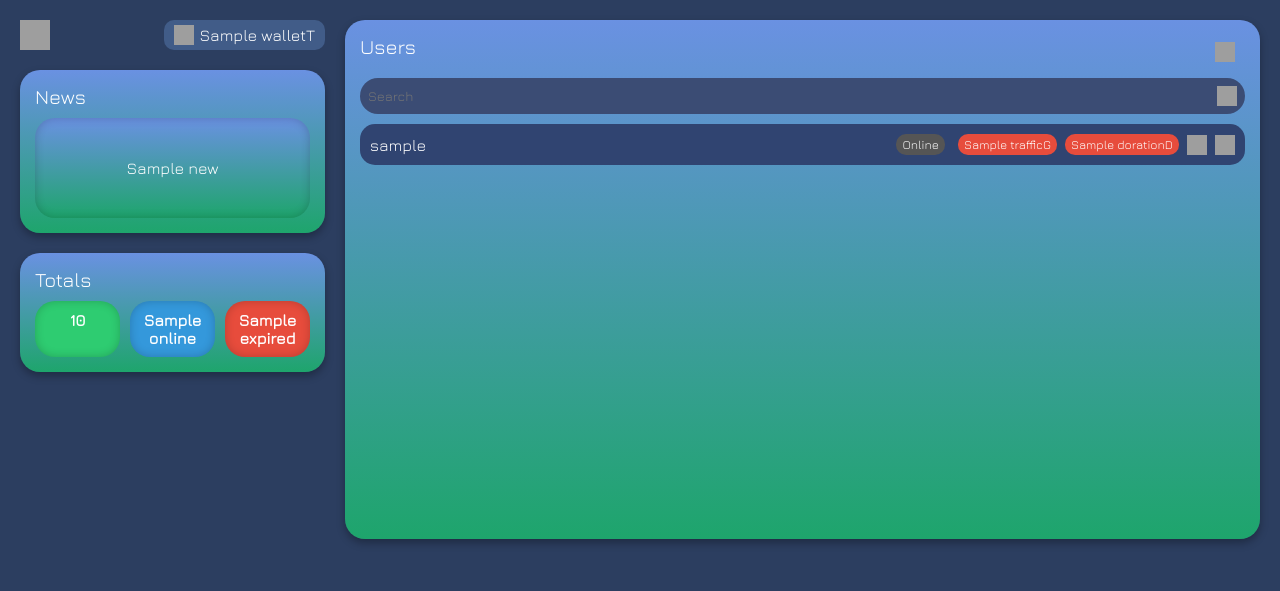
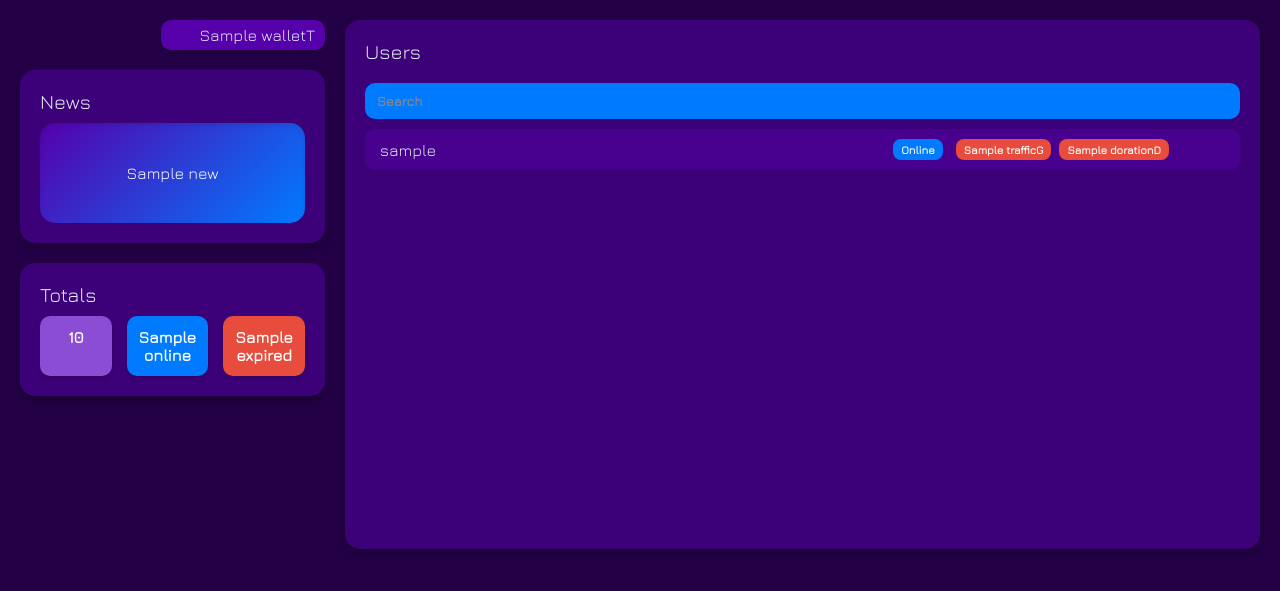
Before and after one commit to parsalakzian/GODPanel, a Python web app: template templates/main.html in a window 1280 px wide. Shown: the top 591 px of the page. Run offline with Jinja, Linux system fonts and the light colour scheme; the template is opened without the code that fills it: most values are stand-ins (such as "Sample title", 1, 10 or a date in 2020); grey boxes are pictures that could not be loaded.

Commit message:
`Refactored CSS styles in main.html template`

```diff
--- a/templates/main.html
+++ b/templates/main.html
@@ -14,8 +14,8 @@
     }
 
     body {
-      background-color: #2c3e60;
-      color: white;
+      background-color: #240046; /* Darker Purple Background */
+      color: #e2e8f0; /* Lighter text color */
       overflow: hidden;
     }
 
@@ -57,9 +57,10 @@
       display: flex;
       align-items: center;
       gap: 5px;
-      background: #415c88;
+      background: #5600AC; /* Primary Purple */
       padding: 5px 10px;
       border-radius: 10px;
+      box-shadow: 0 2px 4px rgba(0,0,0,0.2);
     }
 
     .wallet img {
@@ -68,9 +69,9 @@
     }
 
     .section {
-      background: linear-gradient(to bottom, #6a91e2, #1ea56c);
-      border-radius: 20px;
-      padding: 15px;
+      background: #3c0078; /* Medium Dark Purple */
+      border-radius: 15px; /* Slightly less rounded */
+      padding: 20px; /* More padding */
       box-shadow: 0 4px 8px rgba(0,0,0,0.3);
     }
 
@@ -81,34 +82,35 @@
 
     .news-box {
       height: 100px;
-      background: linear-gradient(to bottom, #6a91e2, #1ea56c);
-      padding: 10px;
-      border-radius: 20px;
+      background: linear-gradient(135deg, #5600AC, #007bff); /* Purple to Blue Gradient */
+      padding: 15px;
+      border-radius: 15px;
       display: flex;
       align-items: center;
       justify-content: center;
       text-align: center;
-      box-shadow: inset 0 0 10px rgba(0,0,0,0.2);
+      box-shadow: inset 0 2px 5px rgba(0,0,0,0.1);
+      color: #ffffff; /* Ensure text is white */
     }
 
     .totals {
-      display: flex;
-      justify-content: space-between;
-      gap: 10px;
+      display: grid; /* Use grid for better alignment */
+      grid-template-columns: repeat(3, 1fr);
+      gap: 15px;
     }
 
     .totals div {
-      flex: 1;
       text-align: center;
-      border-radius: 20px;
-      padding: 10px;
+      border-radius: 10px; /* Less rounded */
+      padding: 12px;
       font-weight: bold;
-      box-shadow: inset 0 0 10px rgba(0,0,0,0.2);
+      box-shadow: 0 2px 4px rgba(0,0,0,0.2);
+      color: #ffffff; /* Ensure text is white */
     }
 
-    .total { background: #2ecc71; }
-    .online { background: #3498db; }
-    .expired { background: #e74c3c; }
+    .online { background: #007bff; } /* Blue Accent */
+    .total { background: #8A4DD4; } /* Lighter Purple */
+    .expired { background: #e74c3c; } /* Keep Red */
 
     .user-header {
       display: flex;
@@ -133,9 +135,9 @@
       display: flex;
       align-items: center;
       gap: 10px;
-      background: #3b4c74;
-      padding: 8px;
-      border-radius: 20px;
+      background: #007bff; /* Blue Accent */
+      padding: 8px 12px;
+      border-radius: 10px; /* Consistent rounding */
       margin-bottom: 10px;
     }
 
@@ -144,7 +146,39 @@
       background: transparent;
       border: none;
       outline: none;
-      color: white;
+      color: black; /* Changed text color to black */
+    }
+
+    .search input::placeholder { /* Style the placeholder text */
+      color: #888; /* Set placeholder color to gray */
+      font-weight: bolder;
+    }
+
+    .header-icon {
+      width: 30px;
+      height: 30px;
+      cursor: pointer;
+      fill: #ffffff; /* Set fill color to white */
+    }
+
+    .wallet-icon {
+      width: 20px;
+      height: 20px;
+      fill: #ffffff; /* Set fill color to white */
+      margin-right: 3px;
+    }
+
+    .action-icon {
+      width: 20px;
+      height: 20px;
+      cursor: pointer;
+      fill: #ffffff; /* Set fill color to white */
+    }
+
+    .search-icon {
+      width: 20px;
+      height: 20px;
+      fill: #ffffff; /* Set fill color to white */
     }
 
     .search img {
@@ -164,45 +198,60 @@
       display: flex;
       justify-content: space-between;
       align-items: center;
-      background: #304471;
-      padding: 10px;
-      border-radius: 15px;
+      background: #48008E; /* Slightly lighter dark purple */
+      padding: 10px 15px;
+      border-radius: 10px; /* Consistent rounding */
+      transition: background-color 0.2s ease;
+    }
+
+    .user-item:hover {
+      background: #5600AC; /* Primary Purple on hover */
+      color: #ffffff;
     }
 
     .user-item span.status {
-      font-size: 12px;
-      padding: 3px 6px;
-      border-radius: 10px;
-      background: #555;
+      font-size: 11px; /* Slightly smaller */
+      padding: 4px 8px;
+      /* More padding */
+      border-radius: 8px;
       margin-right: 5px;
+      font-weight: bold;
     }
 
     .status.online {
-      background: #2ecc71;
+      background: #007bff; /* Blue Accent */
+      color: #ffffff;
     }
 
     .status.offline {
-      background: #c0392b;
+      background: #e74c3c; /* Red */
+      color: #ffffff;
     }
 
     .user-actions {
       display: flex;
       align-items: center;
       gap: 8px;
+      font-weight: bold;
     }
 
     .user-actions span {
-      padding: 3px 6px;
-      border-radius: 10px;
-      font-size: 12px;
+      padding: 4px 8px; /* More padding */
+      border-radius: 8px;
+      font-size: 11px; /* Slightly smaller */
+      color: #ffffff;
+      font-weight: bold;
+      font-weight: bold;
     }
 
     .user-actions .green {
-      background: #2ecc71;
+      background: #007bff; /* Blue Accent */
+      color: #ffffff;
     }
 
     .user-actions .red {
-      background: #e74c3c;
+      background: #e74c3c; /* Red */
+      color: #ffffff;
     }
 
     .user-actions img {
@@ -381,9 +441,9 @@
   <div class="container">
     <div class="right-panel">
       <div class="header">
-        <img src="https://cdn.animaapp.com/projects/67f3ab8fd4e5d7259fddd384/releases/67f3b86e1f435018d7ee412a/img/logout-icon@2x.png" alt="Logout" onclick="window.open('/logout', '_self')">
+        <object type="image/svg+xml" data="/static/icons/LogOut Icon.svg" class="header-icon" onclick="window.open('/logout', '_self')"></object>
         <div class="wallet">
-          <img src="https://cdn.animaapp.com/projects/67f3ab8fd4e5d7259fddd384/releases/67f3b86e1f435018d7ee412a/img/wallet-icon@2x.png" alt="Wallet">
+          <object type="image/svg+xml" data="/static/icons/Wallet Icon.svg" class="wallet-icon"></object>
           <span>{{data["wallet"]}}T</span>
         </div>
       </div>
@@ -405,19 +465,24 @@
         <div class="user-header">
           <div class="section-title">Users</div>
           <div style="padding-right: 10px;" class="actions">
-            <img src="https://cdn.animaapp.com/projects/67f3ab8fd4e5d7259fddd384/releases/67f3b86e1f435018d7ee412a/img/plus-icon@2x.png" alt="New" onclick="new_pop('New User', '{{data.next_user}}', '', '', '/new')">
+            <object type="image/svg+xml" data="/static/icons/Plus Icon.svg" class="action-icon" onclick="new_pop('New User', '{{data.next_user}}', '', '', '/new')"></object>
           </div>
         </div>
         <div class="search">
           <input id="searchInput" type="text" placeholder="Search" oninput="filterUsers()">
-          <img src="https://cdn.animaapp.com/projects/67f3ab8fd4e5d7259fddd384/releases/67f3b86e1f435018d7ee412a/img/search-icon@2x.png" alt="Search">
+          <object type="image/svg+xml" data="/static/icons/Search Icon.svg" class="search-icon"></object>
         </div>
         <div class="user-list">
           {% for user in data["configs"] %}
             <div class="user-item">
               <span class="user_name">{{user.username}}</span>
               <div class="user-actions">
-                <span class="status online">{{user["status"]}}</span>
+                {% if user["status"] == "Online" %}
+                  <span class="status online">{{user["status"]}}</span>
+                {% else %}
+                  <span class="status offline">{{user["status"]}}</span>
+                {% endif %}
+
                 {% if user["traffic"] > 0 %}
                   <span class="green">{{user["traffic"]}}G</span>
                 {% else %}
@@ -429,8 +494,8 @@
                 {% else %}
                   <span class="red">{{user["doration"]}}D</span>
                 {% endif %}
-                <img src="https://cdn.animaapp.com/projects/67f3ab8fd4e5d7259fddd384/releases/67f3b86e1f435018d7ee412a/img/refresh-icon-1@2x.png" alt="Renew" onclick="new_pop('Renew User', '{{user.username}}', '{{user.id}}', '{{user.inbound_id}}', '/renew')">
-                <img src="https://cdn.animaapp.com/projects/67f3ab8fd4e5d7259fddd384/releases/67f3b86e1f435018d7ee412a/img/download-icon@2x.png" alt="Download" onclick="config_pop('{{user.id}}', '{{user.inbound_id}}', '{{user.username}}')">
+                <object type="image/svg+xml" data="/static/icons/Refresh Icon.svg" class="action-icon" onclick="new_pop('Renew User', '{{user.username}}', '{{user.id}}', '{{user.inbound_id}}', '/renew')"></object>
+                <object type="image/svg+xml" data="/static/icons/Download Icon.svg" class="action-icon" onclick="config_pop('{{user.id}}', '{{user.inbound_id}}', '{{user.username}}')"></object>
               </div>
             </div>
            {% endfor %}
```
Also changed, not shown: other parts of templates/main.html (+41 -30 lines).
